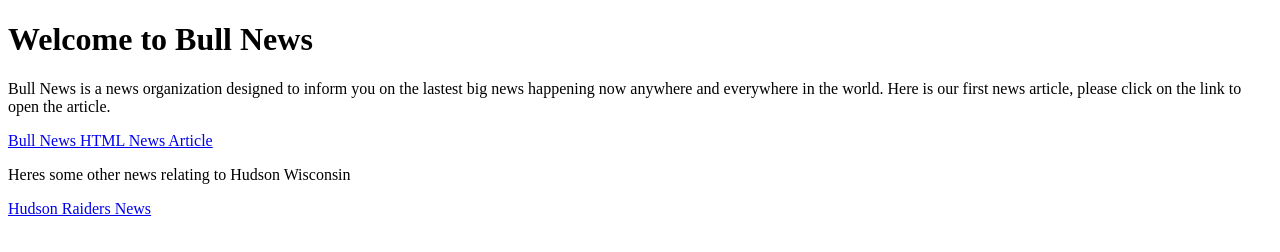
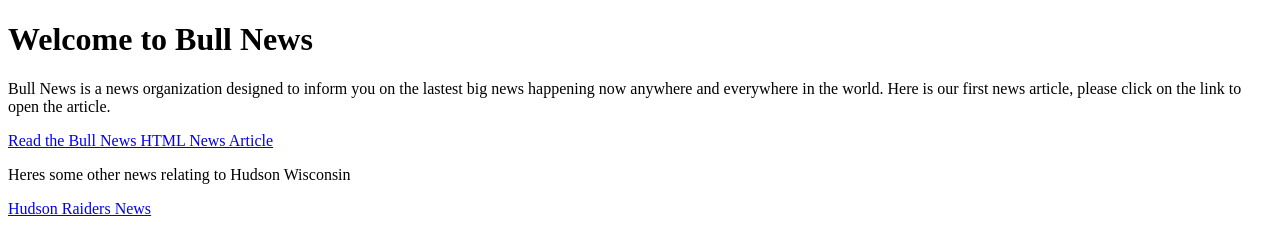
Before and after one commit to s-bickham/s-bickham.github.io, a plain HTML site: page Web Design/index.html in a window 1280 px wide. Drawn offline with Linux system fonts and the light colour scheme.

Commit message:
Update index.html

```diff
--- a/Web Design/index.html
+++ b/Web Design/index.html
@@ -6,7 +6,9 @@
 <body>
     <h1>Welcome to Bull News</h1>
     <p>Bull News is a news organization designed to inform you on the lastest big news happening now anywhere and everywhere in the world. Here is our first news article, please click on the link to open the article. </p>
-    <a href="write.html">Bull News HTML News Article</a>
+
+    <a href="write.html">Read the Bull News HTML News Article</a>
+
     <p>Heres some other news relating to Hudson Wisconsin </p>
     <a href="https://www.hudsonraiders.org/p/~board/hudson-school-district-home-page-news/post/di-season-kickoff-saturday-october-25th">Hudson Raiders News</a>
 </body>
```
